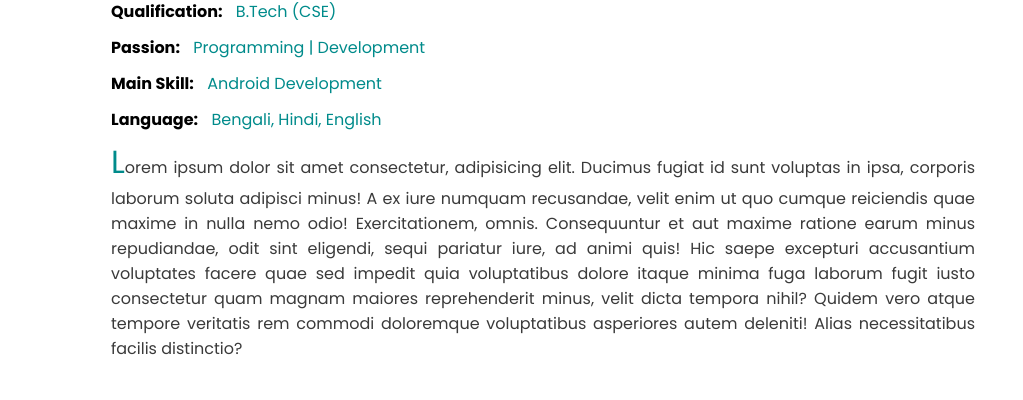
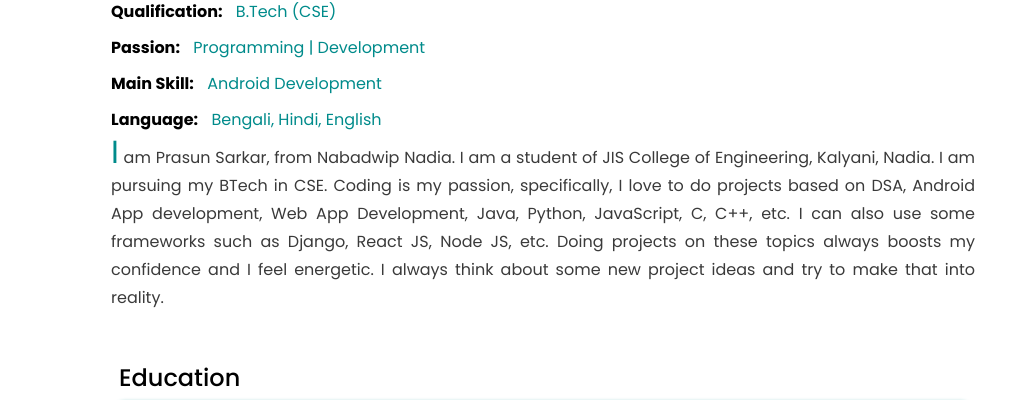
Before and after one commit to prasunpersonal/prasunpersonal.github.io, a React (Create React App) app: page / in a window 1280 px wide. Shown: the part 990-1390 px from the top of the page, without its empty margins (257-1280 px from the left). Built offline with nearby package versions, Linux system fonts and the light colour scheme; no server answers; the HTML template or start-up script is replaced by a standard one.

Commit message:
added intro

```diff
--- a/src/App.css
+++ b/src/App.css
@@ -370,6 +370,7 @@ header .user p {
     padding-left: 2.5rem;
     color: var(--color_secondary_text);
     font-size: 1rem;
+    line-height: 1.75rem;
     text-align: justify;
 }
 
--- a/src/Components/About.jsx
+++ b/src/Components/About.jsx
@@ -17,7 +17,7 @@ export const About = (props) => {
 						<li>Language: <span>Bengali, Hindi, English</span></li>
 					</ul>
 					<div className="vartical-divider"></div>
-					<p>Lorem ipsum dolor sit amet consectetur, adipisicing elit. Ducimus fugiat id sunt voluptas in ipsa, corporis laborum soluta adipisci minus! A ex iure numquam recusandae, velit enim ut quo cumque reiciendis quae maxime in nulla nemo odio! Exercitationem, omnis. Consequuntur et aut maxime ratione earum minus repudiandae, odit sint eligendi, sequi pariatur iure, ad animi quis! Hic saepe excepturi accusantium voluptates facere quae sed impedit quia voluptatibus dolore itaque minima fuga laborum fugit iusto consectetur quam magnam maiores reprehenderit minus, velit dicta tempora nihil? Quidem vero atque tempore veritatis rem commodi doloremque voluptatibus asperiores autem deleniti! Alias necessitatibus facilis distinctio?</p>
+					<p>I am Prasun Sarkar, from Nabadwip Nadia. I am a student of JIS College of Engineering, Kalyani, Nadia. I am pursuing my BTech in CSE. Coding is my passion, specifically, I love to do projects based on DSA, Android App development, Web App Development, Java, Python, JavaScript, C, C++, etc. I can also use some frameworks such as Django, React JS, Node JS, etc. Doing projects on these topics always boosts my confidence and I feel energetic. I always think about some new project ideas and try to make that into reality.</p>
 				</div>
 				<div className="partition-container">
 					<div className="partition-left">
```
